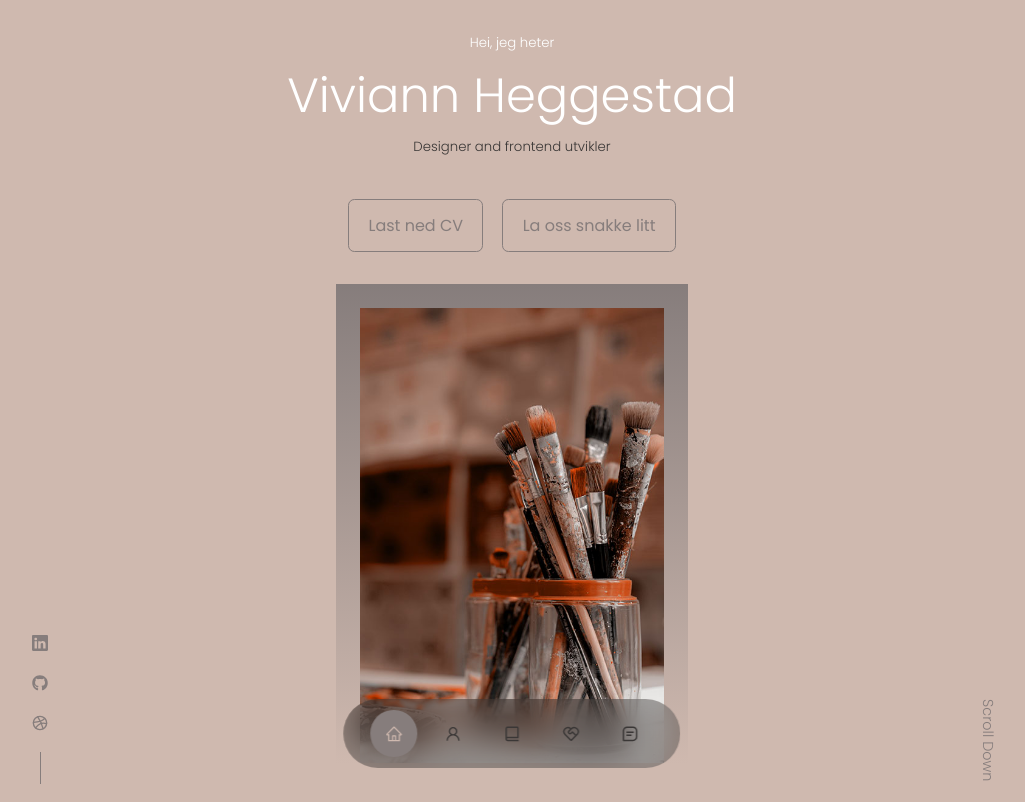
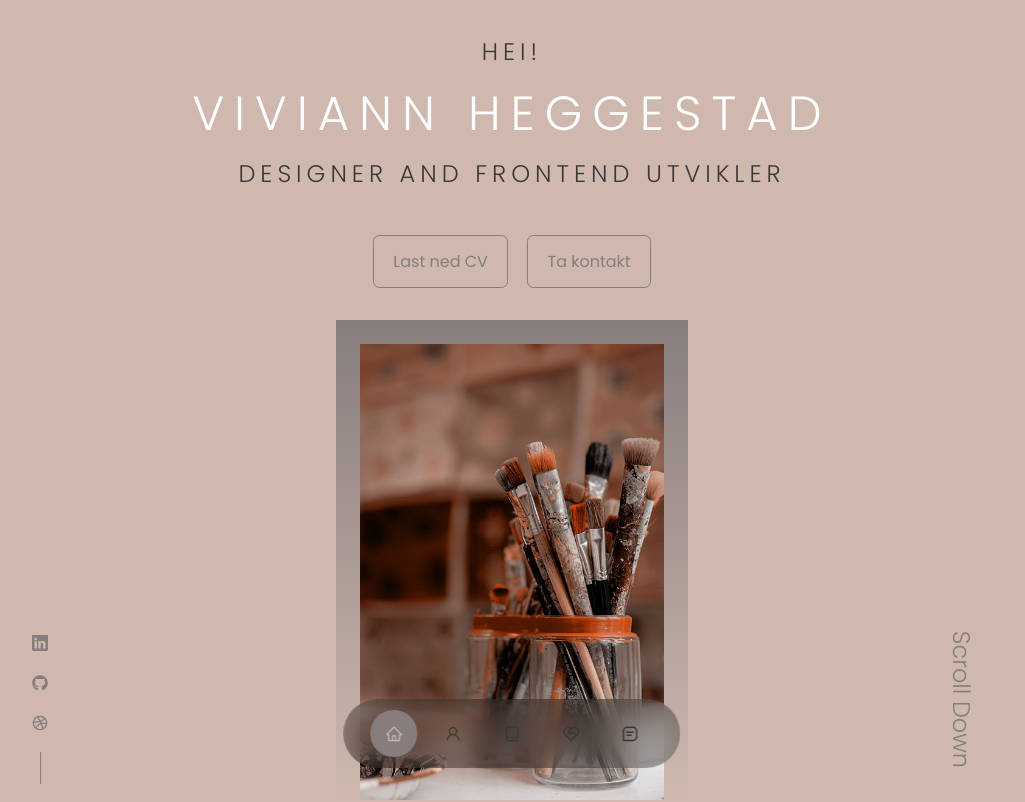
Before and after one commit to Viviann1/praksis-portfolio, a React (Create React App) app: page / in a window 1280 px wide. Shown: the top 802 px of the page, without its empty margins (128-1153 px from the left). Built offline with nearby package versions, Linux system fonts and the light colour scheme.

Commit message:
adjustments in header

```diff
--- a/src/components/contact/Contact.jsx
+++ b/src/components/contact/Contact.jsx
@@ -14,15 +14,14 @@ const Contact = () => {
        <div className="contact__options">
         <article className='contact__option'>
           <MdOutlineEmail className='contact__option-icon' />
-          <h4 className='h4_heading'>Email</h4>
-          <h5>viviann.kodehode@gmail.com</h5>
+          <h3 className='h3_heading'>Email</h3>
+          <h4>viviann.kodehode@gmail.com</h4>
           <a href="mailto:viviann.kodehode@gmail.com" rel='_external'>Send en epost</a>
         </article>
 
         <article className='contact__option'>
           <RiMessengerLine className='contact__option-icon' />
-          <h4>Messenger</h4>
-          <h5>contact me</h5>
+          <h3 className='h3_heading'>Messenger</h3>
           <a href="https://www.facebook.com/viviann.heggestad" rel='_external'>Send en melding</a>
         </article>
 
@@ -30,9 +29,9 @@ const Contact = () => {
         </div>
         {/* END OF CONTACT OPTIONS */}
         <form action="">
-          <input type="text" name='name' placeholder='Your Full Name' required />
-          <input type='email' name='email' placeholder='Your Email' required />
-          <textarea name="message" rows="7" placeholder='your Message' required></textarea>
+          <input type="text" name='name' placeholder='Fullt navn' required />
+          <input type='email' name='email' placeholder='Epost' required />
+          <textarea name="message" rows="7" placeholder='Din melding' required></textarea>
           <button type='submit' className='btn btn-primary'>Send message</button>
         </form>
       </div>
--- a/src/components/header/CTA.jsx
+++ b/src/components/header/CTA.jsx
@@ -5,7 +5,7 @@ const CTA = () => {
   return (
     <div className='cta'>
         <a href={CV} download className='btn'>Last ned CV</a>
-        <a href='#contact' className='btn btn-primary'>La oss snakke litt</a>
+        <a href='#contact' className='btn btn-primary'>Ta kontakt</a>
     </div>
   )
 }
--- a/src/components/header/Header.jsx
+++ b/src/components/header/Header.jsx
@@ -8,7 +8,7 @@ const Header = () => {
   return (
     <header>
       <div className="container header__container">
-        <h5>Hei, jeg heter</h5>
+        <h5 className='text-light'>Hei!</h5>
         <h1>Viviann Heggestad</h1>
         <h5 className='text-light'>Designer and frontend utvikler</h5>
         <CTA />
--- a/src/components/header/header.css
+++ b/src/components/header/header.css
@@ -2,6 +2,18 @@
     height: 100vh;
     padding-top: 7rem;
     overflow: hidden;
+}
+
+h1 {
+    font-size: 56px;
+    text-transform: uppercase;
+    letter-spacing: 10px;
+}
+
+h5 {
+    letter-spacing: 5px;
+    text-transform: uppercase;
+    font-size: 24px;
 }
 
 .header__container {
@@ -58,10 +70,10 @@
 .scroll__down {
     position: absolute;
     right: -2.3rem;
-    bottom: 5rem;
+    bottom: 7rem;
     transform: rotate(90deg);
     font-weight: 300;
-    font-size: 0.9rem;
+    font-size: 1.5rem;
 
 }
 
```
